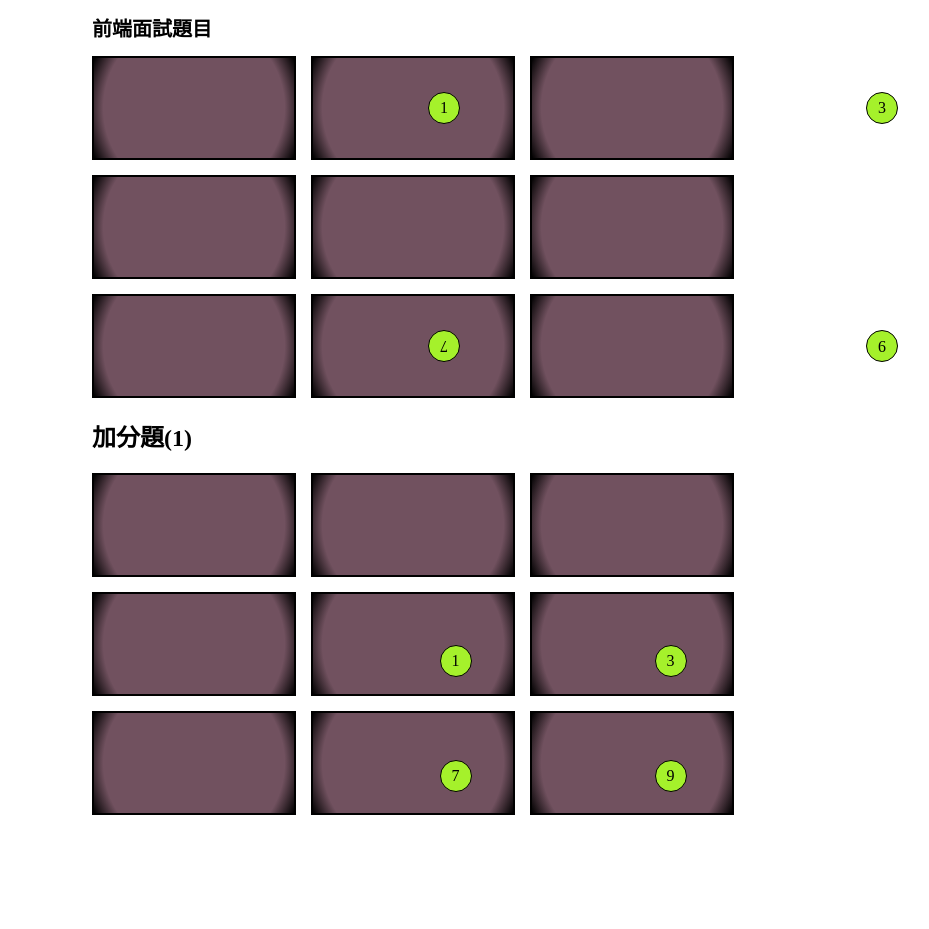
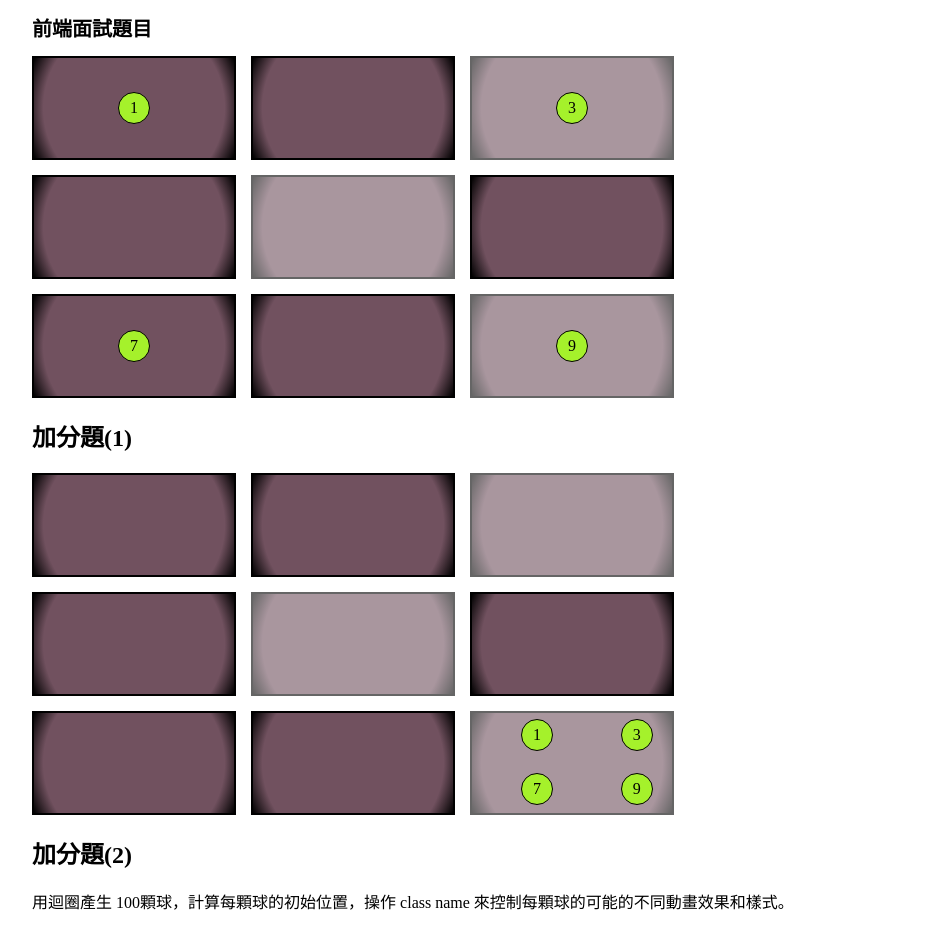
Before and after one commit to mengshulu/Frontend, a Vue app: page / in a window 1280 px wide. Shown: the whole page, without its empty margins (227-1156 px from the left). Before the commit the page ends 823 px from the top, so only its background shows below. Built offline with nearby package versions, Linux system fonts and the light colour scheme.

Commit message:
Feat: 加分題2

```diff
--- a/src/views/HomeView.vue
+++ b/src/views/HomeView.vue
@@ -37,6 +37,8 @@
         </template>
       </div>
     </div>
+    <h2>加分題(2)</h2>
+    <p>用迴圈產生 100顆球，計算每顆球的初始位置，操作 class name 來控制每顆球的可能的不同動畫效果和樣式。</p>
   </div>
 </template>
 
```
